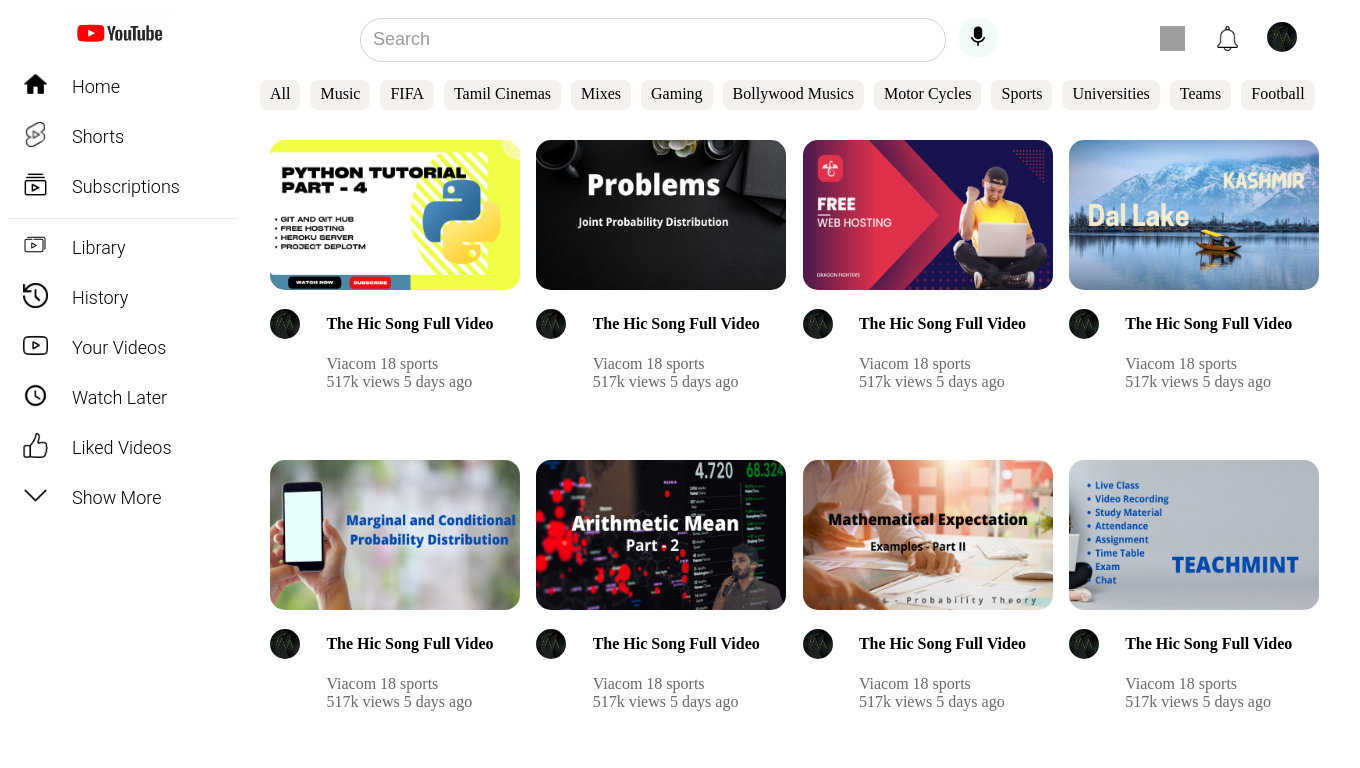
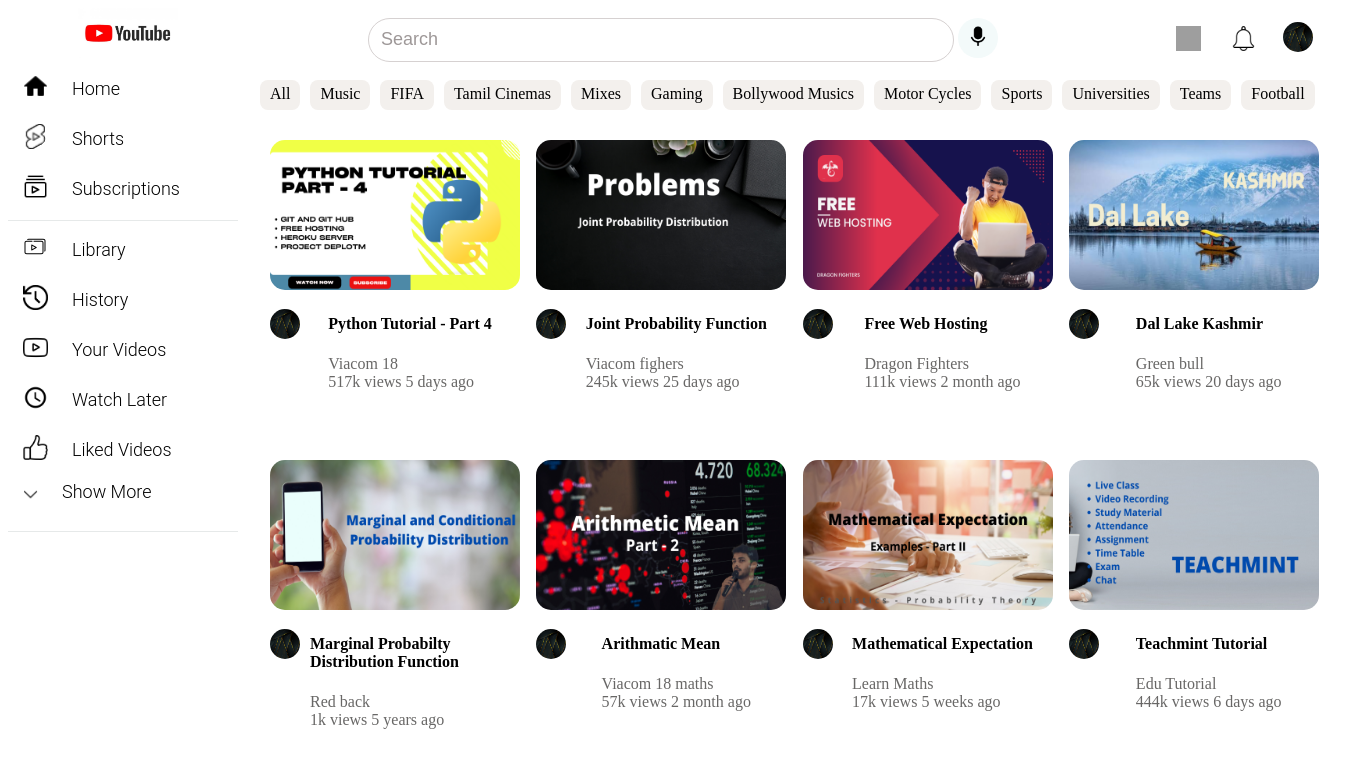
Before and after one commit to KMIrfan/youtube, a Django app: page / in a window 1360 px wide. Shown: the top 768 px of the page. Run offline with Django 4.2, Linux system fonts and the light colour scheme; grey boxes are pictures that could not be loaded.

Commit message:
version10

```diff
--- a/common/static/style/style.css
+++ b/common/static/style/style.css
@@ -4,6 +4,7 @@
 .container{
     width: 100%;
     height: 100%;
+
 
 }
 
@@ -12,8 +13,10 @@
 .header{
     width: 100%;
     height: 60px;
-
     padding: 0px;
+    position: fixed;
+    z-index: 1;
+    background-color: #ffff;
 
 }
 .logo{
@@ -77,7 +80,7 @@
 .side-bar{
     height: auto;
     width: 230px;
-
+    top: 70px;
     display: grid;
     grid-template-columns: auto;
     grid-template-rows: auto auto;
@@ -85,11 +88,14 @@
     row-gap: 10px;
 }
 .side{
-
     height: 40px;
     padding-left: 15px;
-
-
+}
+.side:hover{
+    height: 40px;
+    padding-left: 15px;
+    background-color: rgb(230, 231, 231);
+    border-radius: 10px;
 }
 .main{
     height: auto;
--- a/common/templates/youtubetemp/index.html
+++ b/common/templates/youtubetemp/index.html
@@ -5,7 +5,9 @@
     <meta charset="UTF-8">
     <meta http-equiv="X-UA-Compatible" content="IE=edge">
     <meta name="viewport" content="width=device-width, initial-scale=1.0">
-    <title>YouTube</title>
+    <link rel="icon" type="image/x-icon" href="{% static 'images/ytlogo.svg' %}">
+    <title>
+        YouTube</title>
     <link rel="stylesheet" href="{% static 'style/style.css' %}">
     </head>
 <body>
@@ -59,8 +61,9 @@
                 <h3>Watch Later</h3></div>
             <div class="side"><img src="{% static 'images/like.png' %}" height="25px" width="25px" style="position: relative;top: 4px;">
                 <h3>Liked Videos</h3></div>
-            <div class="side"><img src="{% static 'images/down-arrow.png' %}" height="25px" width="25px" style="position: relative;top: 4px;">
+            <div class="side"><img src="{% static 'images/down-arrow.png' %}" height="15px" width="15px" style="position: relative;top: 4px;">
                 <h3>Show More</h3></div>
+            <div class="line"></div>
 
 
            </div>
@@ -84,8 +87,8 @@
                     <img src="{% static 'images/python.png' %}" width="250" height="150" style="border-radius: 15px;">
                     <div class="vdcontent">
                         <div><img src="{% static 'images/account.webp' %}" height="30px" width="30px" style="position: relative; border-radius:40px ;top: 15px;"></div>
-                     <div> <h4>The Hic Song Full Video</h4>
-                      <p>Viacom 18 sports
+                     <div> <h4>Python Tutorial - Part 4</h4>
+                      <p>Viacom 18
                         <br>517k views 5 days ago
                       </p></div>
                     </div>
@@ -94,9 +97,9 @@
                     <img src="{% static 'images/problems.png' %}" width="250" height="150" style="border-radius: 15px;">
                     <div class="vdcontent">
                         <div><img src="{% static 'images/account.webp' %}" height="30px" width="30px" style="position: relative; border-radius:40px ;top: 15px;"></div>
-                     <div> <h4>The Hic Song Full Video</h4>
-                      <p>Viacom 18 sports
-                        <br>517k views 5 days ago
+                     <div> <h4>Joint Probability Function</h4>
+                      <p>Viacom fighers
+                        <br>245k views 25 days ago
                       </p></div>
                     </div>
                 </div>
@@ -104,9 +107,9 @@
                     <img src="{% static 'images/free.png' %}" width="250" height="150" style="border-radius: 15px;">
                     <div class="vdcontent">
                         <div><img src="{% static 'images/account.webp' %}" height="30px" width="30px" style="position: relative; border-radius:40px ;top: 15px;"></div>
-                     <div> <h4>The Hic Song Full Video</h4>
-                      <p>Viacom 18 sports
-                        <br>517k views 5 days ago
+                     <div> <h4>Free Web Hosting</h4>
+                      <p>Dragon Fighters
+                        <br>111k views 2 month ago
                       </p></div>
                     </div>
                 </div>
@@ -114,9 +117,9 @@
                     <img src="{% static 'images/dal lake.png' %}" width="250" height="150" style="border-radius: 15px;">
                     <div class="vdcontent">
                         <div><img src="{% static 'images/account.webp' %}" height="30px" width="30px" style="position: relative; border-radius:40px ;top: 15px;"></div>
-                     <div> <h4>The Hic Song Full Video</h4>
-                      <p>Viacom 18 sports
-                        <br>517k views 5 days ago
+                     <div> <h4>Dal Lake Kashmir</h4>
+                      <p>Green bull
+                        <br>65k views 20 days ago
                       </p></div>
                     </div>
                 </div>
@@ -124,9 +127,9 @@
                     <img src="{% static 'images/marginal.png' %}" width="250" height="150" style="border-radius: 15px;">
                     <div class="vdcontent">
                         <div><img src="{% static 'images/account.webp' %}" height="30px" width="30px" style="position: relative; border-radius:40px ;top: 15px;"></div>
-                     <div> <h4>The Hic Song Full Video</h4>
-                      <p>Viacom 18 sports
-                        <br>517k views 5 days ago
+                     <div> <h4>Marginal Probabilty Distribution Function</h4>
+                      <p>Red back
+                        <br>1k views 5 years ago
                       </p></div>
                     </div>
                 </div>
@@ -134,9 +137,9 @@
                     <img src="{% static 'images/am.png' %}" width="250" height="150" style="border-radius: 15px;">
                     <div class="vdcontent">
                         <div><img src="{% static 'images/account.webp' %}" height="30px" width="30px" style="position: relative; border-radius:40px ;top: 15px;"></div>
-                     <div> <h4>The Hic Song Full Video</h4>
-                      <p>Viacom 18 sports
-                        <br>517k views 5 days ago
+                     <div> <h4>Arithmatic Mean</h4>
+                      <p>Viacom 18 maths
+                        <br>57k views 2 month ago
                       </p></div>
                     </div>
                 </div>
@@ -144,9 +147,9 @@
                     <img src="{% static 'images/mathematical.png' %}" width="250" height="150" style="border-radius: 15px;">
                     <div class="vdcontent">
                         <div><img src="{% static 'images/account.webp' %}" height="30px" width="30px" style="position: relative; border-radius:40px ;top: 15px;"></div>
-                     <div> <h4>The Hic Song Full Video</h4>
-                      <p>Viacom 18 sports
-                        <br>517k views 5 days ago
+                     <div> <h4>Mathematical Expectation</h4>
+                      <p> Learn Maths
+                        <br>17k views 5 weeks ago
                       </p></div>
                     </div>
                 </div>
@@ -154,9 +157,9 @@
                     <img src="{% static 'images/teach.png' %}" width="250" height="150" style="border-radius: 15px;">
                     <div class="vdcontent">
                         <div><img src="{% static 'images/account.webp' %}" height="30px" width="30px" style="position: relative; border-radius:40px ;top: 15px;"></div>
-                     <div> <h4>The Hic Song Full Video</h4>
-                      <p>Viacom 18 sports
-                        <br>517k views 5 days ago
+                     <div> <h4>Teachmint Tutorial</h4>
+                      <p>Edu Tutorial
+                        <br>444k views 6 days ago
                       </p></div>
                     </div>
                 </div>
```
Also changed, not shown: common/static/images/ytlogo.svg (added).
